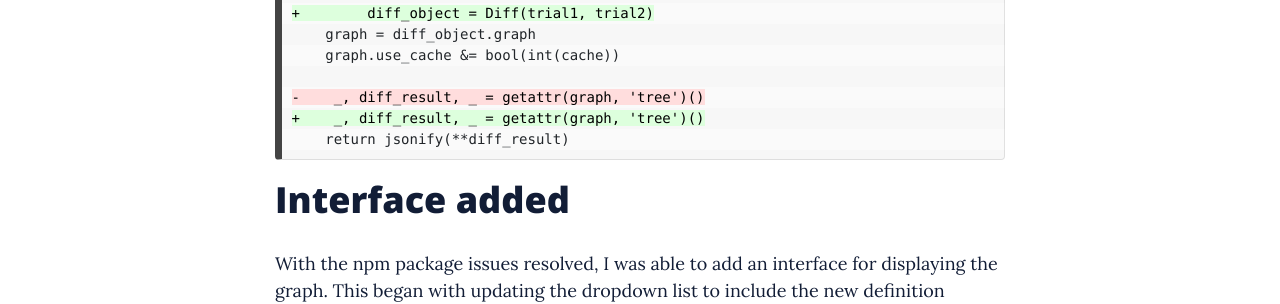
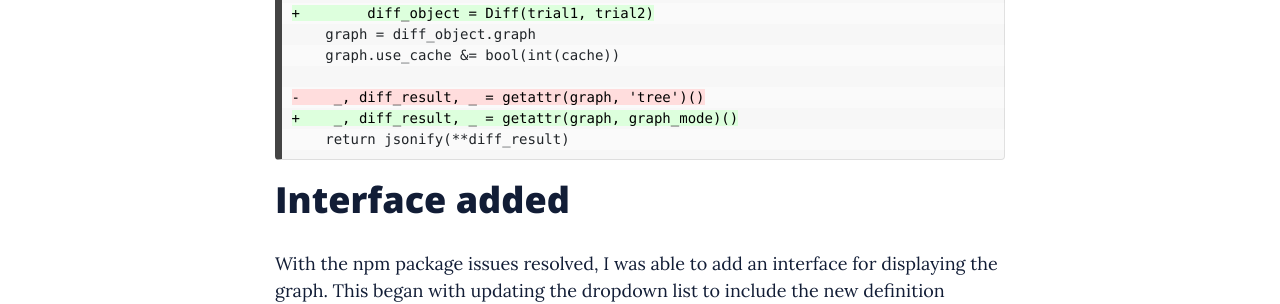
Before and after one commit to JoshuaGlaZ/joshuaglaz.github.io, a Jekyll site: the page built from _posts/2024-08-11-week10.md, in a window 1280 px wide and 900 px high, scrolled down 3208 px. Shown: the part 150-454 px from the top of the window. Built offline with Jekyll 4.4.1, drawn with Linux system fonts in a browser that asks for light colours; nearby versions of some CDN libraries; comment, search, counter and statistics services are not loaded.

Commit message:
Fix typo

````diff
--- a/_posts/2024-08-11-week10.md
+++ b/_posts/2024-08-11-week10.md
@@ -145,7 +145,7 @@ def diff_graph(trial1, trial2, graph_mode, cache,expCode=None):
     graph.use_cache &= bool(int(cache))
 
 -    _, diff_result, _ = getattr(graph, 'tree')()
-+    _, diff_result, _ = getattr(graph, 'tree')()
++    _, diff_result, _ = getattr(graph, graph_mode)()
     return jsonify(**diff_result)
 ```
 
````
